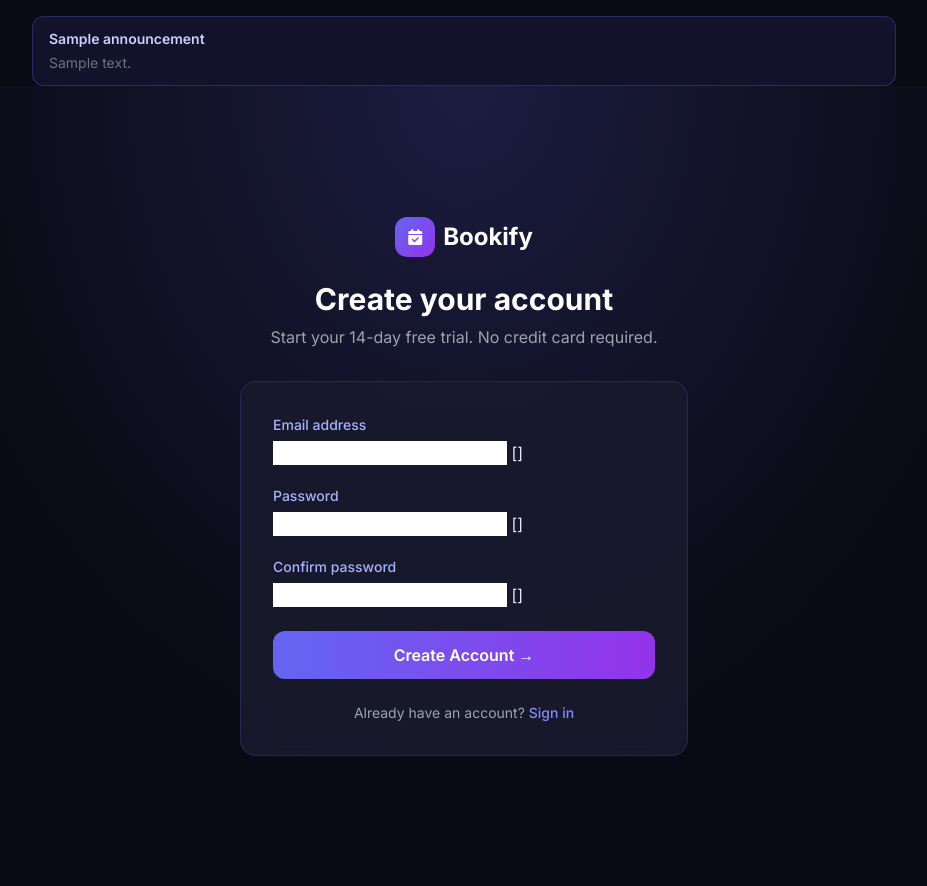
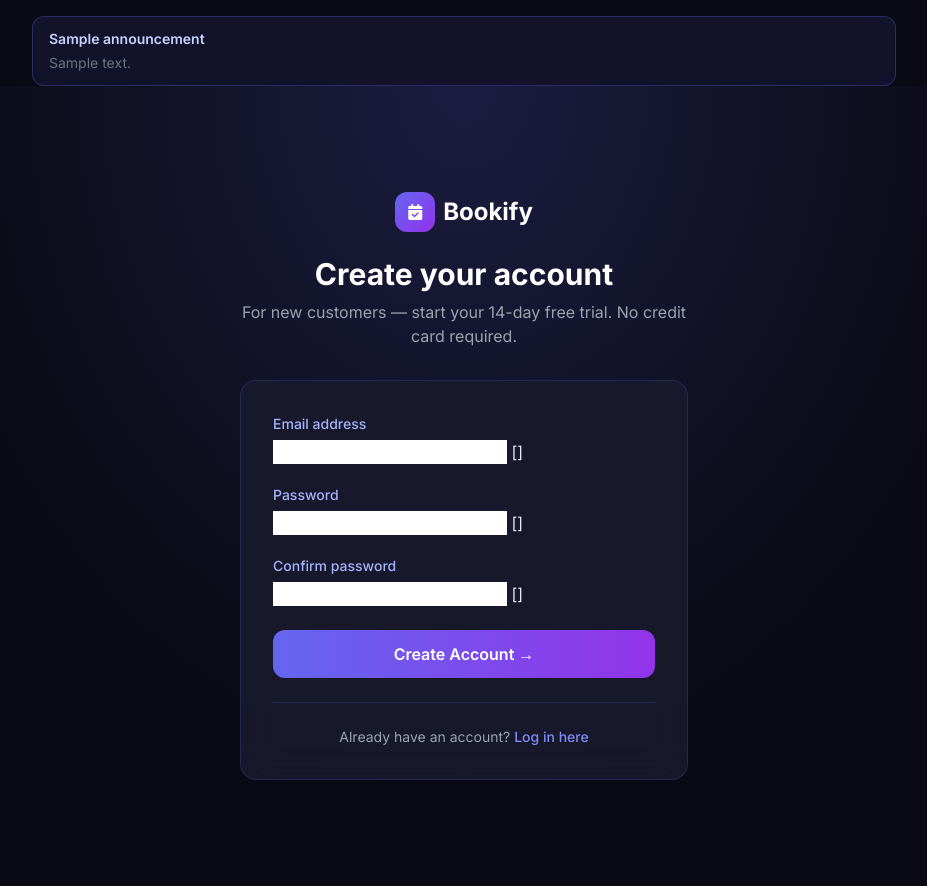
Before and after one commit to tshihab07/Online-Booking-Platform, a Django app: template accounts/templates/accounts/signup.html in a window 1280 px wide. Shown: the whole page, without its empty margins (176-1103 px from the left). Run offline with Django 5.2, Linux system fonts and the light colour scheme; the template is opened without the code that fills it: most values are stand-ins (such as "Sample title", 1, 10 or a date in 2020); form fields are guessed from the names that the template uses; some libraries are stand-ins or nearby versions.

Commit message:
feat(accounts): add styled signup template and form layout

```diff
--- a/accounts/templates/accounts/signup.html
+++ b/accounts/templates/accounts/signup.html
@@ -24,7 +24,7 @@
         <span class="text-2xl font-bold text-white">Bookify</span>
       </a>
       <h1 class="text-3xl font-bold text-white">Create your account</h1>
-      <p class="text-gray-400 mt-2">Start your 14-day free trial. No credit card required.</p>
+      <p class="text-gray-400 mt-2">For new customers — start your 14-day free trial. No credit card required.</p>
     </div>
 
     <div class="auth-card rounded-2xl p-8">
@@ -56,9 +56,12 @@
           Create Account →
         </button>
       </form>
-      <p class="text-center text-sm text-gray-400 mt-6">
-        Already have an account? <a href="{% url 'accounts:login' %}" class="text-indigo-400 hover:text-indigo-300 font-medium">Sign in</a>
-      </p>
+      <div class="mt-6 pt-6 border-t border-indigo-500/20 text-center">
+        <p class="text-sm text-gray-400">
+          Already have an account?
+          <a href="{% url 'accounts:login' %}" class="text-indigo-400 hover:text-indigo-300 font-medium">Log in here</a>
+        </p>
+      </div>
     </div>
   </div>
 </div>
```
